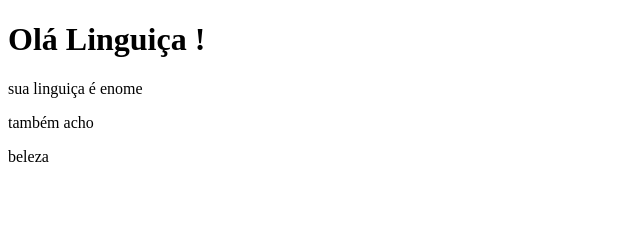
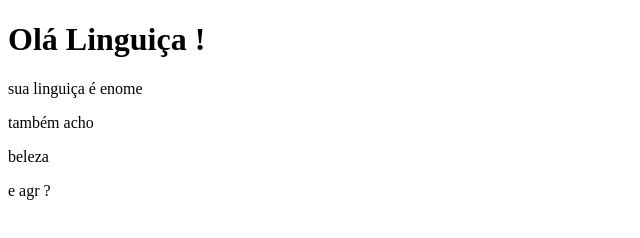
Before and after one commit to Leomarinho1/teste-html, a plain HTML site: page pasta html/index.html in a window 1280 px wide. Shown: the full height of the page, 0-640 px from the left. Drawn offline with Linux system fonts and the light colour scheme.

Commit message:
Update index.html

```diff
--- a/pasta html/index.html
+++ b/pasta html/index.html
@@ -11,6 +11,7 @@
     <p>sua linguiça é enome</p>
     <p>também acho</p>
     <p>beleza</p>
+    <p> e agr ?</p>
 
 </body>
 </html>
```
